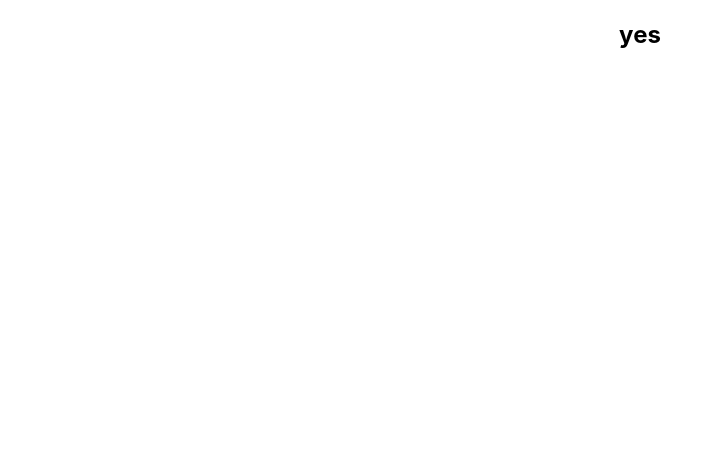
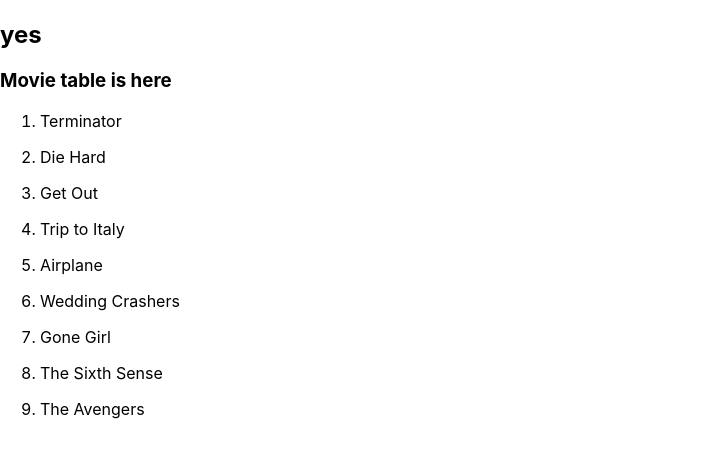
Before and after one commit to NeilaVait/Movie_app, a React (Create React App) app: page / in a window 1280 px wide. Shown: the top 458 px of the page, without its empty margins (0-723 px from the left). Built offline with nearby package versions, Linux system fonts and the light colour scheme.

Commit message:
generate movie title list

```diff
--- a/src/App.css
+++ b/src/App.css
@@ -1,7 +1,3 @@
-.App {
-  text-align: center;
-}
-
 .App-logo {
   height: 40vmin;
   pointer-events: none;
--- a/src/App.js
+++ b/src/App.js
@@ -1,10 +1,11 @@
-import logo from './logo.svg';
 import './App.css';
+import MovieTable from './components/movieTable';
 
 function App() {
   return (
     <div className="App">
       <h2>yes</h2>
+      <MovieTable />
     </div>
   );
 }
--- /dev/null
+++ b/src/components/movieTable.jsx
@@ -0,0 +1,25 @@
+import React, { Component } from 'react';
+import { getMovies } from '../services/fakeMovieService';
+
+class MovieTable extends Component {
+  state = {
+    movies: getMovies(),
+  };
+
+  render() {
+    return (
+      <div>
+        <h3>Movie table is here</h3>
+        <ol>
+          {this.state.movies.map((m) => (
+            <li key={m._id}>
+              <p>{m.title}</p>
+            </li>
+          ))}
+        </ol>
+      </div>
+    );
+  }
+}
+
+export default MovieTable;
```
